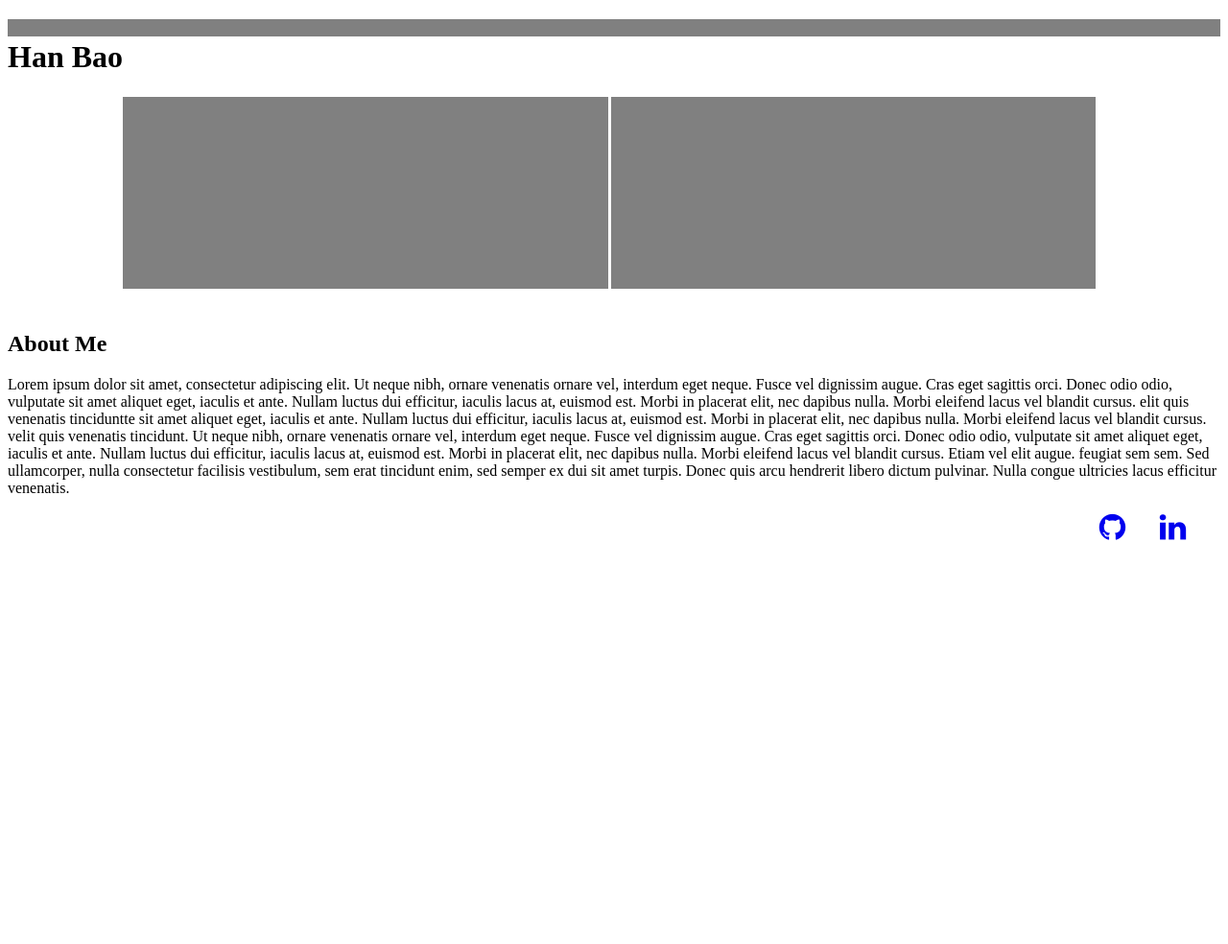
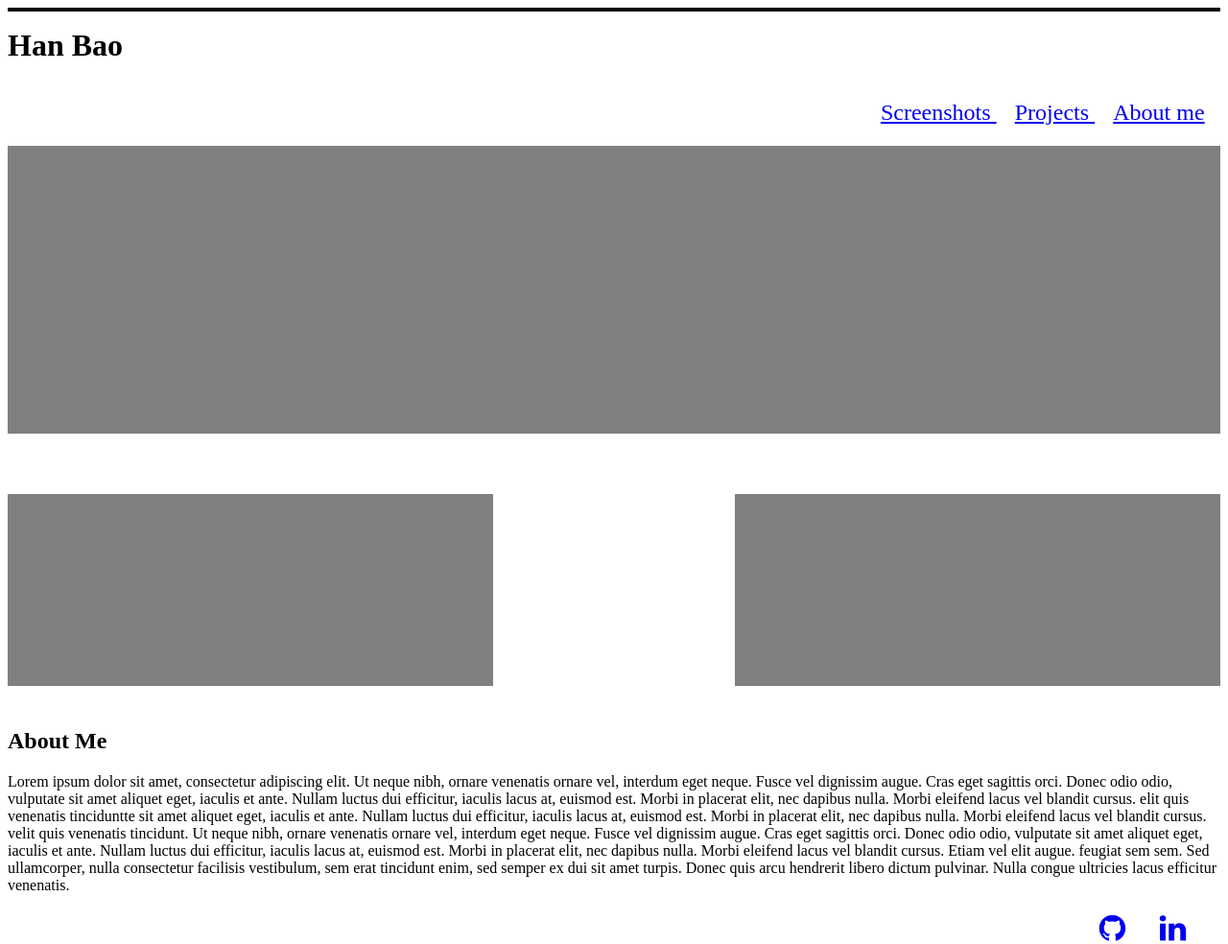
Before and after one commit to han8909227/Portfolio, a plain HTML site: page index.html in a window 1280 px wide. Shown: the whole page at 96% size. Before the commit the page ends 800 px from the top, so only its background shows below. Drawn offline with nearby package versions, Linux system fonts and the light colour scheme.

Commit message:
added day3 goals

```diff
--- a/app.js
+++ b/app.js
@@ -0,0 +1,23 @@
+'use strict';
+
+var portfolio = {};
+
+portfolio.handle = function() {
+
+  $('nav').on('click', 'li', function(){
+    var $showThis = $(this).data('content');
+    $('section#page').hide();
+    $('section.' + $showThis).show();
+  });
+};
+
+portfolio.handleClick = function(){
+  $('i#menu').on('click', function() {
+    $('.menu').toggle('500');
+  });
+};
+
+$(document).ready(function(){
+  portfolio.handle();
+  portfolio.handleClick();
+});
--- a/index.html
+++ b/index.html
@@ -7,14 +7,13 @@
 
 
   <h1 class = "name"> Han Bao </h1>
-  <i class="fa fa-bars fa-3x" id="menu" aria-hidden="true"></i>
 
   <nav>
+    <i class="fa fa-bars fa-3x" id="menu" aria-hidden="true"></i>
     <ul class="menu">
-      <li><a href=""> Nav 1 </a></li>
-      <li><a href=""> Nav 2 </a></li>
-      <li><a href=""> Nav 3 </a></li>
-      <li><a href=""> Nav 4 </a></li>
+      <li data-content = "slide"><a href="#"> Screenshots </a></li>
+      <li data-content = "project"><a href="#"> Projects </a></li>
+      <li data-content = "about"><a href="#"> About me </a></li>
     </ul>
   </nav>
 
@@ -23,22 +22,23 @@
 
 <main>
 
-<section class = "slide">
+<section class = "slide" id = "page">
   <img class = "screenshot" src = "">
   <img class = "screenshot" src = "">
   <img class = "screenshot" src = "">
 </section>
 
-
+<section class = "project" id = "page">
 <div class = "project1">
 </div>
 
 <div class = "project2">
 </div>
+</section>
 
 
 
-<div class="feature">
+<section class="about" id = "page">
   <h2>About Me</h2>
   <p>Lorem ipsum dolor sit amet, consectetur adipiscing elit. Ut neque nibh, ornare venenatis ornare vel, interdum eget neque. Fusce vel dignissim augue. Cras eget sagittis orci. Donec odio odio, vulputate sit amet aliquet eget, iaculis et ante. Nullam luctus dui efficitur, iaculis lacus at, euismod est. Morbi in placerat elit, nec dapibus nulla. Morbi eleifend lacus vel blandit cursus.
     elit quis venenatis tinciduntte sit amet aliquet eget, iaculis et ante. Nullam luctus dui efficitur, iaculis lacus at, euismod est. Morbi in placerat elit, nec dapibus nulla. Morbi eleifend lacus vel blandit cursus.
@@ -46,16 +46,16 @@ velit quis venenatis tincidunt. Ut neque nibh, ornare venenatis ornare vel, inte
 
 Etiam vel elit augue. feugiat sem sem. Sed ullamcorper, nulla consectetur facilisis vestibulum, sem erat tincidunt enim, sed semper ex dui sit amet turpis. Donec quis arcu hendrerit libero dictum pulvinar. Nulla congue ultricies lacus efficitur venenatis.</p>
 
-</div>
-
-  <script src="https://ajax.googleapis.com/ajax/libs/jquery/3.1.1/jquery.min.js"></script>
-  <a href = "http://google.com"><i class="fa fa-linkedin fa-2x" id = "icon" aria-hidden="true"></i></a>
-  <a href = "http://google.com"><i class="fa fa-github fa-2x" id = "icon" aria-hidden="true"></i></a>
+</section>
 
 
 
+<script src="https://ajax.googleapis.com/ajax/libs/jquery/3.1.1/jquery.min.js"></script>
+<script src="app.js"></script>
 
 </main>
 <footer>
+  <a href = "http://google.com"><i class="fa fa-linkedin fa-2x" id = "icon" aria-hidden="true"></i></a>
+  <a href = "http://google.com"><i class="fa fa-github fa-2x" id = "icon" aria-hidden="true"></i></a>
 </footer>
 </html>
--- a/style.css
+++ b/style.css
@@ -1,33 +1,52 @@
-
-
-
-
-
-@media screen and (max-width:640px) {
-  i #menu {
-    visibility: visible;
-  }
+.menu{
+  float: right;
+  padding-bottom: 5px;
 }
 
-.menu{
-  float: right;
-  display: inline-block;
-  padding-bottom: 5px;
-  visibility: hidden;
+header{
+  width: 100%;
+  height: 10%;
+  background-color: grey;
+
+}
+
+nav{
+  border: solid 2px black;
 }
 
 #menu{
   float:right;
   padding-right: 10px;
   padding-top:10px;
-  visibility: hidden;
 }
 
 
-header{
-  width: 100%;
-  min-height: 10%;
-  background-color: grey;
+nav ul {
+  display: none;
+  padding: 0;
+  list-style: none;
+  clear: both;
+}
+
+
+nav li {
+  margin-right: .4em;
+  font-size: 1.5em;
+  padding: .5em .2em;
+}
+
+@media screen and (min-width:640px) {
+  #menu {
+    visibility: hidden;
+  }
+
+
+
+  nav ul,li{
+    display:inline  ;
+  }
+
+
 
 }
 
@@ -37,8 +56,10 @@ header{
 
 
 .slide{
+    min-height:300px;
     width: 100%;
     background-color: grey;
+    clear:both;
 }
 
 .project1, .project2{
@@ -56,7 +77,7 @@ header{
 
 
 
-.feature{
+.about{
   /*display:inline-block;*/
   margin-top: 10px;
   width: : 800px;
```
